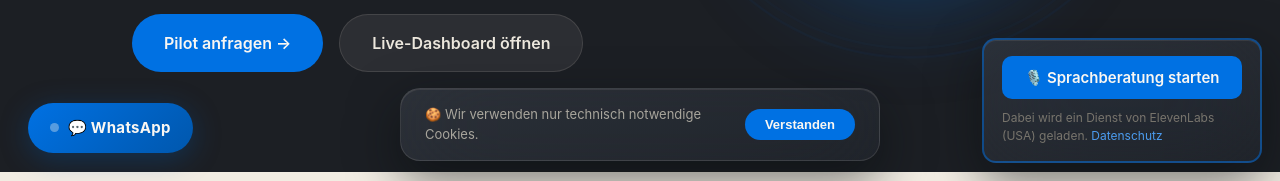
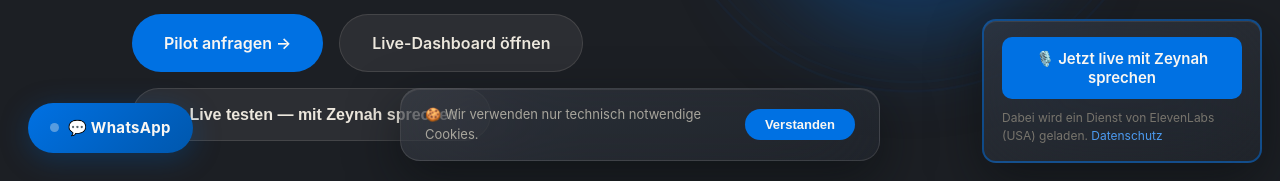
Before and after one commit to nazannildalkic-cloud/Zeynah-Upload, a plain HTML site: page index.html in a window 1280 px wide. Shown: the part 619-800 px from the top of the page. Drawn offline with Linux system fonts and the light colour scheme.

Commit message:
Live-testen-CTA

```diff
--- a/index.html
+++ b/index.html
@@ -462,6 +462,8 @@ html[dir="rtl"] .roi-box { flex-direction: row-reverse; }
   transition: background .15s;
 }
 .voice-gate-btn:hover { background: var(--accent-light); }
+@keyframes gatePulse { 0%,100% { transform: scale(1); } 50% { transform: scale(1.12); box-shadow: 0 0 0 14px rgba(0,113,227,0.22), var(--shadow-hover); } }
+.gate-pulse { animation: gatePulse 0.9s ease-in-out 4; }
 .voice-gate p { font-size: 12px; color: var(--text-muted); margin-top: 10px; line-height: 1.5; }
 .voice-gate p a { color: var(--accent-light); text-decoration: none; }
 .voice-gate p a:hover { text-decoration: underline; }
@@ -514,7 +516,7 @@ elevenlabs-convai { z-index: 60; }
 
 <!-- ELEVENLABS GATE — erst nach Zustimmung wird geladen (DSGVO) -->
 <div id="voiceGate" class="voice-gate glass">
-  <button class="voice-gate-btn" onclick="startVoice()" data-i18n="gate.btn">🎙️ Sprachberatung starten</button>
+  <button class="voice-gate-btn" onclick="startVoice()" data-i18n="gate.btn">🎙️ Jetzt live mit Zeynah sprechen</button>
   <p><span data-i18n="gate.note">Dabei wird ein Dienst von ElevenLabs (USA) geladen.</span> <a href="#impressum" data-i18n="gate.privacy">Datenschutz</a></p>
 </div>
 
@@ -555,6 +557,7 @@ elevenlabs-convai { z-index: 60; }
         <div class="hero-ctas">
           <a href="#pilot-form" class="btn btn-primary btn-lg" data-i18n="hero.cta1">Pilot anfragen →</a>
           <a href="#live" class="btn btn-secondary btn-lg" data-i18n="hero.cta2">Live-Dashboard öffnen</a>
+          <button class="btn btn-secondary btn-lg" onclick="pulseGate()" data-i18n="hero.cta3">🎙️ Live testen — mit Zeynah sprechen</button>
         </div>
       </div>
       <div class="orb-wrap">
@@ -1114,7 +1117,7 @@ elevenlabs-convai { z-index: 60; }
 const I18N = {
 tr: {
 'cookie.text':'🍪 Yalnızca teknik olarak gerekli çerezleri kullanıyoruz.','cookie.btn':'Anladım',
-'gate.btn':'🎙️ Sesli danışmanlığı başlat','gate.note':'Bu sırada ElevenLabs (ABD) hizmeti yüklenir.','gate.privacy':'Gizlilik',
+'gate.btn':'🎙️ Zeynah ile şimdi canlı konuşun','hero.cta3':'🎙️ Canlı test — Zeynah ile konuşun','gate.note':'Bu sırada ElevenLabs (ABD) hizmeti yüklenir.','gate.privacy':'Gizlilik',
 'nav.problem':'Sorun','nav.stimme':'Ses','nav.ablauf':'Süreç','nav.live':'Canlı Panel','nav.preise':'Fiyatlar','nav.faq':'SSS','nav.kontakt':'İletişim','nav.cta':'Pilot talep et',
 'hero.badge':'🚀 Pilot programı — 3 yer mevcut','hero.h1':'Telefonunuz <span class="accent">her zaman</span> açılır. Saat 22.00’de bile.','hero.lead':'Zeynah mesajları okur, yazım hatalarını kontrol eder ve belirsizliklerde sorar — bir hata pahalıya mal olmadan önce. Gece gündüz. 20+ dilde.','hero.cta1':'Pilot talep et →','hero.cta2':'Canlı paneli aç',
 'sos.h2':'Zeynah’ın tek bir sabah buldukları','sos.p':'Bu dört uyarı gerçek işletmelerden. Uydurma değil.',
@@ -1178,7 +1181,7 @@ tr: {
 },
 en: {
 'cookie.text':'🍪 We only use technically necessary cookies.','cookie.btn':'Got it',
-'gate.btn':'🎙️ Start voice assistant','gate.note':'This loads a service from ElevenLabs (USA).','gate.privacy':'Privacy',
+'gate.btn':'🎙️ Talk to Zeynah live now','hero.cta3':'🎙️ Live test — talk to Zeynah','gate.note':'This loads a service from ElevenLabs (USA).','gate.privacy':'Privacy',
 'nav.problem':'The Problem','nav.stimme':'Voice','nav.ablauf':'How it works','nav.live':'Live Dashboard','nav.preise':'Pricing','nav.faq':'FAQ','nav.kontakt':'Contact','nav.cta':'Request pilot',
 'hero.badge':'🚀 Pilot program — 3 spots available','hero.h1':'Your phone <span class="accent">always</span> answers. Even at 10 pm.','hero.lead':'Zeynah reads messages, checks for typos and asks when things are unclear — before a mistake gets expensive. Around the clock. In 20+ languages.','hero.cta1':'Request pilot →','hero.cta2':'Open live dashboard',
 'sos.h2':'What Zeynah finds in a single morning','sos.p':'These four warnings come from real businesses. Not made up.',
@@ -1242,7 +1245,7 @@ en: {
 },
 ar: {
 'cookie.text':'🍪 نستخدم فقط ملفات تعريف الارتباط الضرورية تقنياً.','cookie.btn':'فهمت',
-'gate.btn':'🎙️ ابدأ المساعد الصوتي','gate.note':'سيتم تحميل خدمة من ElevenLabs (الولايات المتحدة).','gate.privacy':'الخصوصية',
+'gate.btn':'🎙️ تحدثوا مع Zeynah مباشرة الآن','hero.cta3':'🎙️ جرّبوا مباشرة — تحدثوا مع Zeynah','gate.note':'سيتم تحميل خدمة من ElevenLabs (الولايات المتحدة).','gate.privacy':'الخصوصية',
 'nav.problem':'المشكلة','nav.stimme':'الصوت','nav.ablauf':'كيف يعمل','nav.live':'لوحة مباشرة','nav.preise':'الأسعار','nav.faq':'الأسئلة','nav.kontakt':'اتصل بنا','nav.cta':'اطلب التجربة',
 'hero.badge':'🚀 البرنامج التجريبي — 3 أماكن متاحة','hero.h1':'هاتفك يرد <span class="accent">دائماً</span>. حتى في الساعة 10 مساءً.','hero.lead':'زينة تقرأ الرسائل، وتتحقق من الأخطاء المطبعية، وتسأل عند وجود غموض — قبل أن يصبح الخطأ مكلفاً. على مدار الساعة. بأكثر من 20 لغة.','hero.cta1':'اطلب التجربة ←','hero.cta2':'افتح اللوحة المباشرة',
 'sos.h2':'ما تجده زينة في صباح واحد','sos.p':'هذه التحذيرات الأربعة من شركات حقيقية. غير مختلقة.',
@@ -1306,7 +1309,7 @@ ar: {
 },
 el: {
 'cookie.text':'🍪 Χρησιμοποιούμε μόνο τεχνικά απαραίτητα cookies.','cookie.btn':'Το κατάλαβα',
-'gate.btn':'🎙️ Ξεκινήστε τη φωνητική συμβουλή','gate.note':'Φορτώνεται υπηρεσία της ElevenLabs (ΗΠΑ).','gate.privacy':'Απόρρητο',
+'gate.btn':'🎙️ Μιλήστε τώρα ζωντανά με τη Zeynah','hero.cta3':'🎙️ Ζωντανή δοκιμή — μιλήστε με τη Zeynah','gate.note':'Φορτώνεται υπηρεσία της ElevenLabs (ΗΠΑ).','gate.privacy':'Απόρρητο',
 'nav.problem':'Το πρόβλημα','nav.stimme':'Φωνή','nav.ablauf':'Πώς λειτουργεί','nav.live':'Ζωντανός πίνακας','nav.preise':'Τιμές','nav.faq':'FAQ','nav.kontakt':'Επικοινωνία','nav.cta':'Ζητήστε πιλοτικό',
 'hero.badge':'🚀 Πιλοτικό πρόγραμμα — 3 θέσεις διαθέσιμες','hero.h1':'Το τηλέφωνό σας απαντά <span class="accent">πάντα</span>. Ακόμη και στις 10 το βράδυ.','hero.lead':'Η Zeynah διαβάζει μηνύματα, ελέγχει για τυπογραφικά λάθη και ρωτά όταν κάτι δεν είναι ξεκάθαρο — πριν ένα λάθος κοστίσει ακριβά. Όλο το 24ωρο. Σε 20+ γλώσσες.','hero.cta1':'Ζητήστε πιλοτικό →','hero.cta2':'Ανοίξτε τον ζωντανό πίνακα',
 'sos.h2':'Τι βρίσκει η Zeynah σε ένα μόνο πρωινό','sos.p':'Αυτές οι τέσσερις προειδοποιήσεις προέρχονται από πραγματικές επιχειρήσεις. Δεν είναι φανταστικές.',
@@ -1370,7 +1373,7 @@ el: {
 },
 ru: {
 'cookie.text':'🍪 Мы используем только технически необходимые файлы cookie.','cookie.btn':'Понятно',
-'gate.btn':'🎙️ Начать голосовую консультацию','gate.note':'При этом загружается сервис ElevenLabs (США).','gate.privacy':'Конфиденциальность',
+'gate.btn':'🎙️ Поговорите с Zeynah прямо сейчас','hero.cta3':'🎙️ Живой тест — поговорите с Zeynah','gate.note':'При этом загружается сервис ElevenLabs (США).','gate.privacy':'Конфиденциальность',
 'nav.problem':'Проблема','nav.stimme':'Голос','nav.ablauf':'Как это работает','nav.live':'Живая панель','nav.preise':'Цены','nav.faq':'Вопросы','nav.kontakt':'Контакт','nav.cta':'Запросить пилот',
 'hero.badge':'🚀 Пилотная программа — 3 места свободны','hero.h1':'Ваш телефон отвечает <span class="accent">всегда</span>. Даже в 22:00.','hero.lead':'Zeynah читает сообщения, проверяет опечатки и спрашивает при неясностях — прежде чем ошибка станет дорогой. Круглосуточно. На 20+ языках.','hero.cta1':'Запросить пилот →','hero.cta2':'Открыть живую панель',
 'sos.h2':'Что Zeynah находит за одно утро','sos.p':'Эти четыре предупреждения — из реальных компаний. Не выдумка.',
@@ -1532,6 +1535,8 @@ function startVoice() {
   document.body.appendChild(s);
 }
 
+function pulseGate() { const g = document.getElementById('voiceGate'); if (!g) return; g.classList.remove('gate-pulse'); void g.offsetWidth; g.classList.add('gate-pulse'); setTimeout(() => g.classList.remove('gate-pulse'), 3800); }
+
 function hideCookie() { document.getElementById('cookieBanner').style.display = 'none'; localStorage.setItem('cookiesAccepted', 'true'); }
 if (localStorage.getItem('cookiesAccepted')) document.getElementById('cookieBanner').style.display = 'none';
 </script>
```
